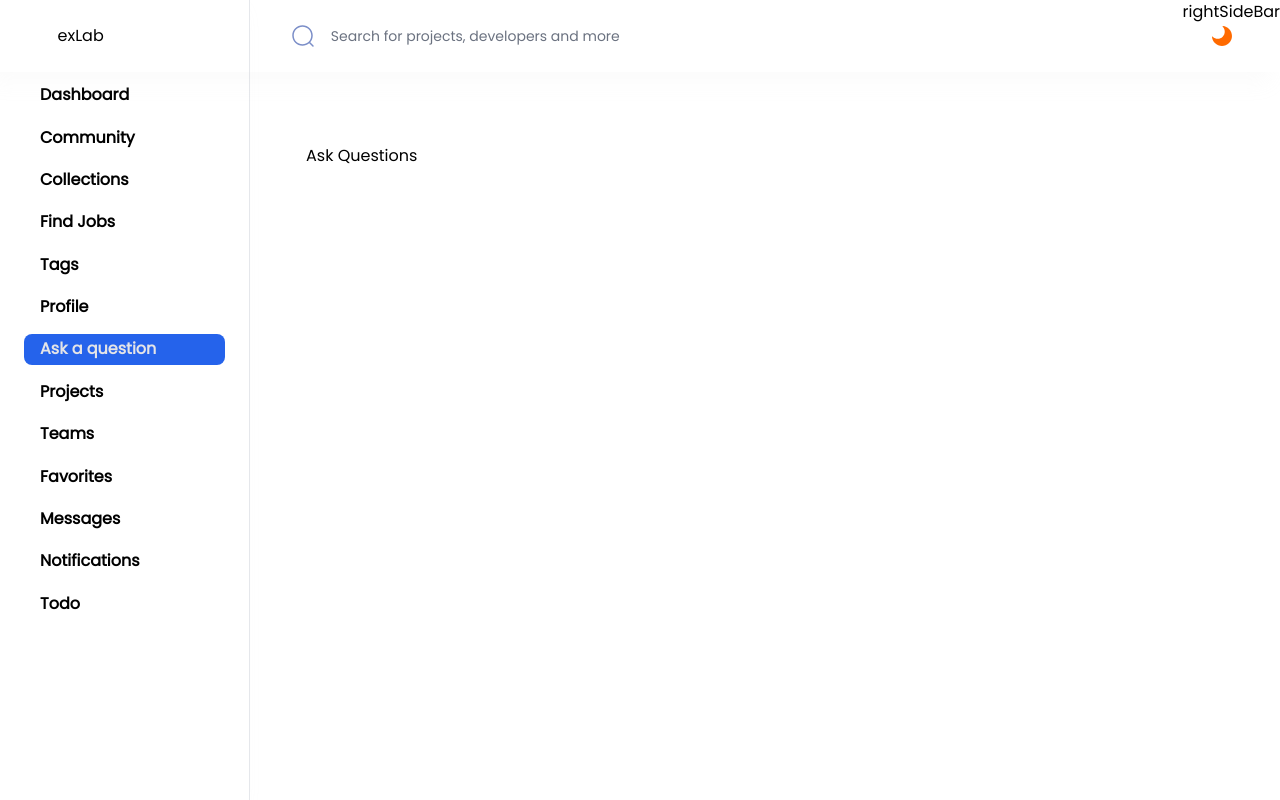
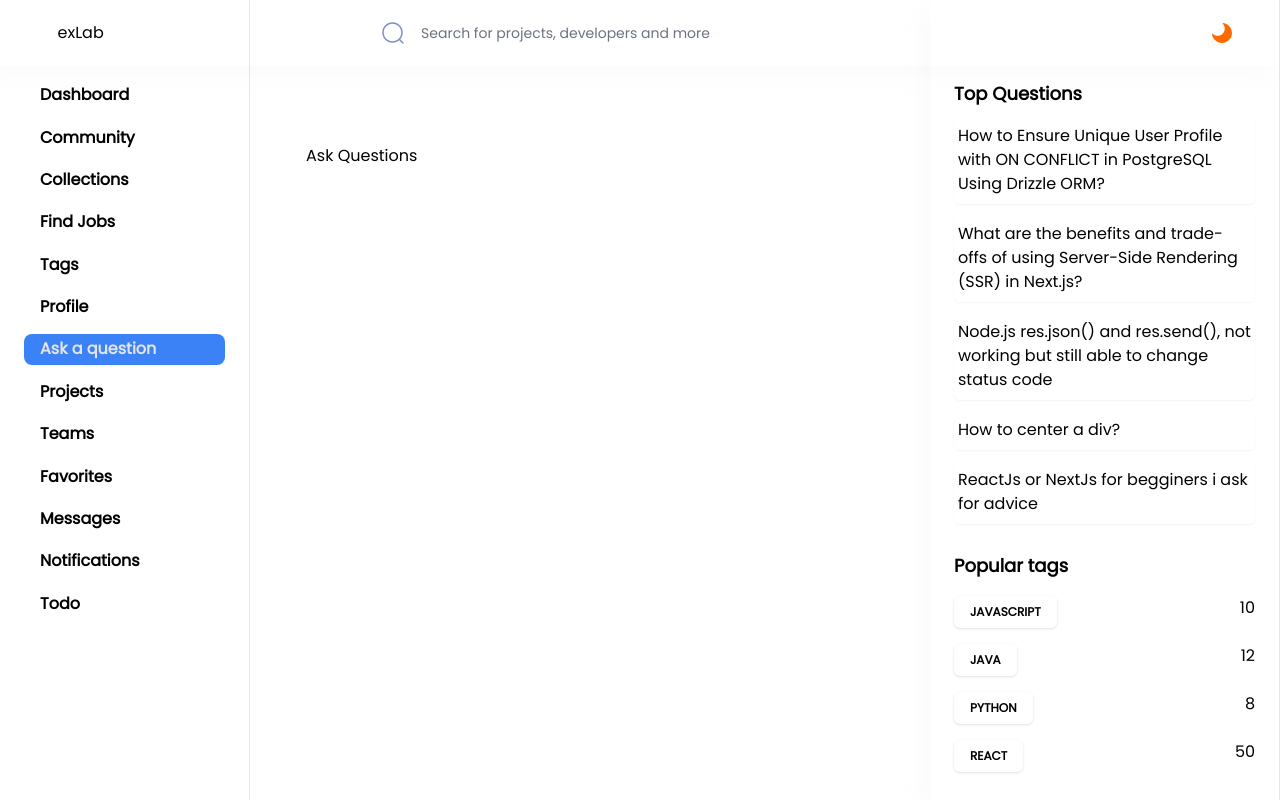
Before and after one commit to itzmk06/NexLab, a Next.js app: page /ask-questions in a window 1280 px wide. Built offline with nearby package versions, Linux system fonts and the light colour scheme; no server answers; a web font is replaced by a local one.

Commit message:
right side bar setup

```diff
--- a/app/(root)/layout.tsx
+++ b/app/(root)/layout.tsx
@@ -1,5 +1,6 @@
 import LeftSideBar from "@/components/shared/LeftSideBar";
 import Navbar from "@/components/shared/navbar/Navbar";
+import RightSideBar from "@/components/shared/RightSideBar";
 import React from "react";
 
 export default function Layout({children}:{children:React.ReactNode}){
@@ -13,7 +14,7 @@ export default function Layout({children}:{children:React.ReactNode}){
                         {children}
                     </div>
                 </section>
-                rightSideBar
+                <RightSideBar/>
             </div>
         </main>
 
--- a/components/shared/LeftSideBar.tsx
+++ b/components/shared/LeftSideBar.tsx
@@ -18,7 +18,7 @@ export default function LeftSideBar(){
                         href={item.route}
                         className={`flex items-center justify-start  gap-3 px-2 transition duration-200 md:gap-2 ${
                         isActive
-                            ? "rounded-lg bg-blue-600 font-bold text-zinc-200"
+                            ? "rounded-lg bg-blue-500 font-bold text-zinc-200"
                             : "text-dark300_light900 bg-transparent"
                         } ${item.hoverColor}  py-3 md:py-[0.2rem]`}
                     >
--- /dev/null
+++ b/components/shared/RenderTag.tsx
@@ -0,0 +1,29 @@
+import { Badge } from "@/components/ui/badge";
+import Link from "next/link";
+
+interface Props {
+  name: string;
+  _id: number;
+  totalQuestions?: number;
+  showCount?: boolean;
+}
+
+export default function RenderTag({
+  name,
+  _id,
+  totalQuestions,
+  showCount,
+}: Props) {
+  return (
+    <Link href={`/tags/${_id}`} className="flex w-full justify-between gap-4">
+      <Badge className="subtle-medium background-light900_dark300 text-light400_light500 rounded-md border-none px-4 py-2 uppercase">
+        {name}
+      </Badge>
+      <div>
+        {showCount && (
+          <p className="small-medium text-dark500_light700">{totalQuestions}</p>
+        )}
+      </div>
+    </Link>
+  );
+}
--- /dev/null
+++ b/components/shared/RightSideBar.tsx
@@ -0,0 +1,102 @@
+import Link from "next/link";
+import RenderTag from "./RenderTag";
+
+const trendQuestions = [
+  {
+    _id: 1,
+    question:
+      "How to Ensure Unique User Profile with ON CONFLICT in PostgreSQL Using Drizzle ORM?",
+  },
+  {
+    _id: 2,
+    question:
+      "What are the benefits and trade-offs of using Server-Side Rendering (SSR) in Next.js?",
+  },
+  {
+    _id: 3,
+    question:
+      "Node.js res.json() and res.send(), not working but still able to change status code",
+  },
+  {
+    _id: 4,
+    question: "How to center a div?",
+  },
+  {
+    _id: 5,
+    question: "ReactJs or NextJs for begginers i ask for advice",
+  },
+];
+
+const popularTags=[
+    {
+        _id:1,
+        name:"javascript",
+        totalQuestions:10,
+        showCount:1
+    },
+    {
+        _id:2,
+        name:"java",
+        totalQuestions:12,
+        showCount:1
+    },
+        {
+            _id:3,
+            name:"python",
+            totalQuestions:8,
+            showCount:1
+        },
+        {
+            _id:4,
+            name:"react",
+            totalQuestions:50,
+            showCount:1
+        },
+];
+
+export default function RightSideBar() {
+  return (
+    <section className="background-light900_dark200 light-border  custom-scrollbar sticky right-0 top-0 flex h-screen flex-col  overflow-y-auto border-r px-6 pt-20 shadow-light-300 dark:shadow-none max-xl:hidden lg:w-[350px]">
+      <div>
+        <h4 className="text-dark300_light900 text-lg font-semibold">
+          Top Questions
+        </h4>
+        <div className="body-medium text-dark500_light700 mt-2 flex w-full flex-col gap-[10px] ">
+          {trendQuestions.map((question) => {
+            return (
+              <Link
+                href={`/questions/${question?._id}`}
+                key={question?._id}
+                className="flex items-start gap-2 rounded-md  px-1 py-2 shadow-sm  hover:bg-blue-500 hover:text-light-900 dark:shadow-sm "
+              >
+                <p>{question?.question}</p>
+              </Link>
+            );
+          })}
+        </div>
+      </div>
+      <div className="mt-1 py-6">
+        <h4 className="text-dark300_light900 text-lg font-semibold">
+            Popular tags
+        </h4>
+        <div>
+          {
+            popularTags.map((tag)=>{
+                return(
+                        <div className="mt-4 flex gap-4" key={tag?._id}>
+                            <RenderTag
+                             name={tag?.name}
+                             key={tag?._id}
+                             _id={tag?._id}
+                            totalQuestions={tag?.totalQuestions}
+                            showCount
+                             />
+                        </div>
+                )
+            })
+          }
+        </div>
+      </div>
+    </section>
+  );
+}
--- a/components/shared/navbar/MobileNav.tsx
+++ b/components/shared/navbar/MobileNav.tsx
@@ -29,7 +29,7 @@ const NavContent = () => {
                 href={item.route}
                 className={`flex items-center justify-start  gap-3 px-2 transition duration-200 md:gap-2 ${
                   isActive
-                    ? "rounded-lg bg-blue-600 font-bold text-zinc-200"
+                    ? "rounded-lg bg-blue-500 font-bold text-zinc-200"
                     : "text-dark300_light900 bg-transparent"
                 } ${item.hoverColor}  py-3 md:py-[0.2rem]`}
               >
--- a/components/shared/search/GlobalSearch.tsx
+++ b/components/shared/search/GlobalSearch.tsx
@@ -4,8 +4,8 @@ import { Input } from "@/components/ui/input"
 export default function GlobalSearch(){
 
     return (
-        <div className="relative mx-auto w-full max-w-[750px] max-lg:hidden" >
-          <div className="background-light800_darkgradient relative flex min-h-[56px] grow items-center gap-1 rounded-xl px-4">
+        <div className="relative ml-52  w-full max-w-[550px] max-lg:hidden" >
+          <div className="background-light800_darkgradient relative flex min-h-[50px] grow items-center gap-1 rounded-xl px-4">
             <Image
               src="/assets/icons/search.svg"
               alt="search"
@@ -16,7 +16,7 @@ export default function GlobalSearch(){
             <Input
               type="text"
               placeholder="Search for projects, developers and more"
-              className="paragraph-regular no-focus placeholder text-dark400_light700 border-none bg-transparent shadow-none outline-none"
+              className="paragraph-regular no-focus  text-dark400_light700 border-none bg-transparent shadow-none outline-none"
             />
           </div>
         </div>
--- /dev/null
+++ b/components/ui/badge.tsx
@@ -0,0 +1,36 @@
+import * as React from "react"
+import { cva, type VariantProps } from "class-variance-authority"
+
+import { cn } from "@/lib/utils"
+
+const badgeVariants = cva(
+  "inline-flex items-center rounded-md border px-2.5 py-0.5 text-xs font-semibold transition-colors focus:outline-none focus:ring-2 focus:ring-ring focus:ring-offset-2",
+  {
+    variants: {
+      variant: {
+        default:
+          "border-transparent bg-primary text-primary-foreground shadow hover:bg-primary/80",
+        secondary:
+          "border-transparent bg-secondary text-secondary-foreground hover:bg-secondary/80",
+        destructive:
+          "border-transparent bg-destructive text-destructive-foreground shadow hover:bg-destructive/80",
+        outline: "text-foreground",
+      },
+    },
+    defaultVariants: {
+      variant: "default",
+    },
+  }
+)
+
+export interface BadgeProps
+  extends React.HTMLAttributes<HTMLDivElement>,
+    VariantProps<typeof badgeVariants> {}
+
+function Badge({ className, variant, ...props }: BadgeProps) {
+  return (
+    <div className={cn(badgeVariants({ variant }), className)} {...props} />
+  )
+}
+
+export { Badge, badgeVariants }
--- /dev/null
+++ b/components/ui/card.tsx
@@ -0,0 +1,76 @@
+import * as React from "react"
+
+import { cn } from "@/lib/utils"
+
+const Card = React.forwardRef<
+  HTMLDivElement,
+  React.HTMLAttributes<HTMLDivElement>
+>(({ className, ...props }, ref) => (
+  <div
+    ref={ref}
+    className={cn(
+      "rounded-xl border bg-card text-card-foreground shadow",
+      className
+    )}
+    {...props}
+  />
+))
+Card.displayName = "Card"
+
+const CardHeader = React.forwardRef<
+  HTMLDivElement,
+  React.HTMLAttributes<HTMLDivElement>
+>(({ className, ...props }, ref) => (
+  <div
+    ref={ref}
+    className={cn("flex flex-col space-y-1.5 p-6", className)}
+    {...props}
+  />
+))
+CardHeader.displayName = "CardHeader"
+
+const CardTitle = React.forwardRef<
+  HTMLParagraphElement,
+  React.HTMLAttributes<HTMLHeadingElement>
+>(({ className, ...props }, ref) => (
+  <h3
+    ref={ref}
+    className={cn("font-semibold leading-none tracking-tight", className)}
+    {...props}
+  />
+))
+CardTitle.displayName = "CardTitle"
+
+const CardDescription = React.forwardRef<
+  HTMLParagraphElement,
+  React.HTMLAttributes<HTMLParagraphElement>
+>(({ className, ...props }, ref) => (
+  <p
+    ref={ref}
+    className={cn("text-sm text-muted-foreground", className)}
+    {...props}
+  />
+))
+CardDescription.displayName = "CardDescription"
+
+const CardContent = React.forwardRef<
+  HTMLDivElement,
+  React.HTMLAttributes<HTMLDivElement>
+>(({ className, ...props }, ref) => (
+  <div ref={ref} className={cn("p-6 pt-0", className)} {...props} />
+))
+CardContent.displayName = "CardContent"
+
+const CardFooter = React.forwardRef<
+  HTMLDivElement,
+  React.HTMLAttributes<HTMLDivElement>
+>(({ className, ...props }, ref) => (
+  <div
+    ref={ref}
+    className={cn("flex items-center p-6 pt-0", className)}
+    {...props}
+  />
+))
+CardFooter.displayName = "CardFooter"
+
+export { Card, CardHeader, CardFooter, CardTitle, CardDescription, CardContent }
```
